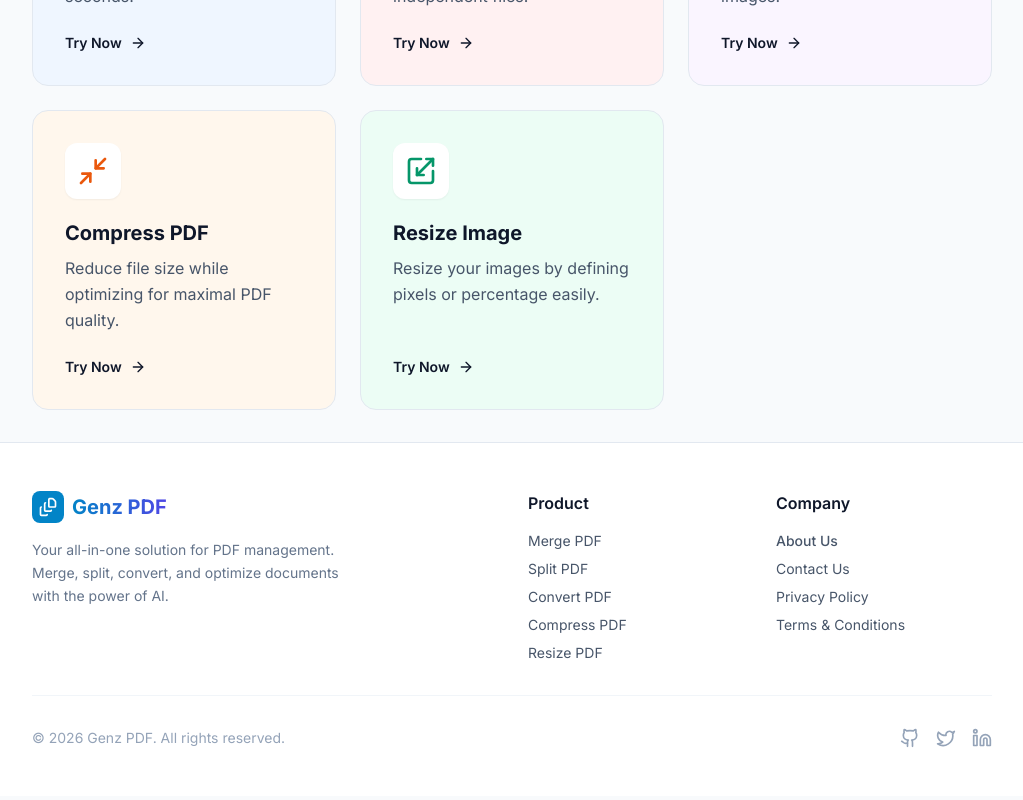
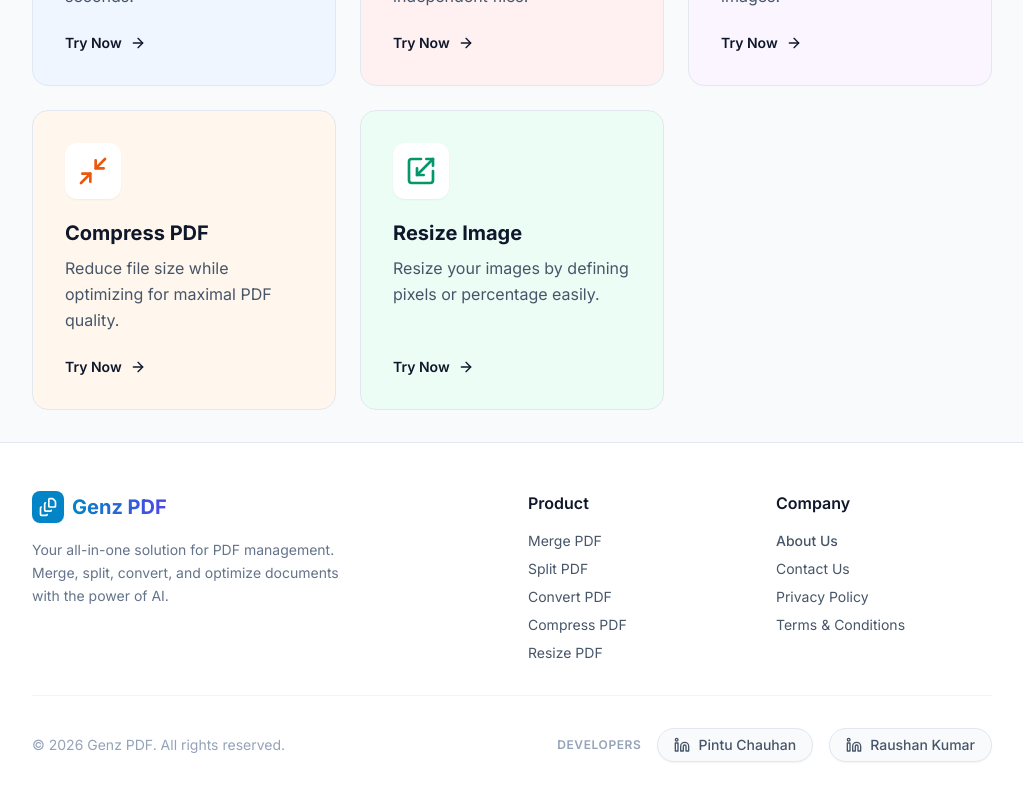
Before and after one commit to pintubhai440/pdf_tool, a React (Vite) app: page / in a window 1280 px wide. Shown: the part 519-1319 px from the top of the page, without its empty margins (128-1151 px from the left). Built offline with nearby package versions, Linux system fonts and the light colour scheme.

Commit message:
Update Footer.tsx

```diff
--- a/components/Footer.tsx
+++ b/components/Footer.tsx
@@ -1,6 +1,6 @@
 import React from 'react';
 import { AppMode } from '../types';
-import { FileStack, Github, Twitter, Linkedin } from 'lucide-react';
+import { FileStack, Linkedin } from 'lucide-react';
 
 interface FooterProps {
   setMode: (mode: AppMode) => void;
@@ -72,7 +72,6 @@ export const Footer: React.FC<FooterProps> = ({ setMode }) => {
                   Compress PDF
                 </button>
               </li>
-              {/* ✅ ADDED RESIZE BUTTON HERE */}
               <li>
                 <button
                   onClick={() => handleNav('resize')}
@@ -124,22 +123,40 @@ export const Footer: React.FC<FooterProps> = ({ setMode }) => {
           </div>
         </div>
 
-        {/* Bottom Bar */}
-        <div className="pt-8 border-t border-slate-100 flex flex-col md:flex-row justify-between items-center gap-4">
-          <p className="text-slate-400 text-sm">
+        {/* Bottom Bar with Developers */}
+        <div className="pt-8 border-t border-slate-100 flex flex-col md:flex-row justify-between items-center gap-6">
+          <p className="text-slate-400 text-sm order-2 md:order-1">
             © {new Date().getFullYear()} Genz PDF. All rights reserved.
           </p>
 
-          {/* Social Placeholders (Dummy Links) */}
-          <div className="flex items-center gap-4 text-slate-400">
-            <a href="#" className="hover:text-slate-600 transition-colors" aria-label="Github">
-              <Github size={20} />
+          {/* Developer Credits - Beautiful Pill Design */}
+          <div className="flex flex-wrap items-center justify-center gap-4 order-1 md:order-2">
+            <span className="text-xs font-semibold text-slate-400 uppercase tracking-wider hidden sm:block">
+              Developers
+            </span>
+
+            {/* Pintu's Link */}
+            <a
+              href="https://www.linkedin.com/in/pintu-chauhan-ctuap/"
+              target="_blank"
+              rel="noopener noreferrer"
+              className="flex items-center gap-2 px-4 py-1.5 rounded-full bg-slate-50 text-slate-600 border border-slate-200 hover:bg-[#0077b5] hover:text-white hover:border-[#0077b5] transition-all duration-300 group shadow-sm"
+              title="Connect with Pintu Chauhan on LinkedIn"
+            >
+              <Linkedin size={16} className="group-hover:scale-110 transition-transform" />
+              <span className="text-sm font-medium">Pintu Chauhan</span>
             </a>
-            <a href="#" className="hover:text-blue-400 transition-colors" aria-label="Twitter">
-              <Twitter size={20} />
-            </a>
-            <a href="#" className="hover:text-blue-700 transition-colors" aria-label="LinkedIn">
-              <Linkedin size={20} />
+
+            {/* Raushan's Link */}
+            <a
+              href="https://www.linkedin.com/in/raushan-kumar-0b5340373/"
+              target="_blank"
+              rel="noopener noreferrer"
+              className="flex items-center gap-2 px-4 py-1.5 rounded-full bg-slate-50 text-slate-600 border border-slate-200 hover:bg-[#0077b5] hover:text-white hover:border-[#0077b5] transition-all duration-300 group shadow-sm"
+              title="Connect with Raushan Kumar on LinkedIn"
+            >
+              <Linkedin size={16} className="group-hover:scale-110 transition-transform" />
+              <span className="text-sm font-medium">Raushan Kumar</span>
             </a>
           </div>
         </div>
```
